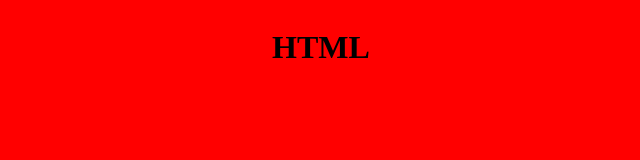
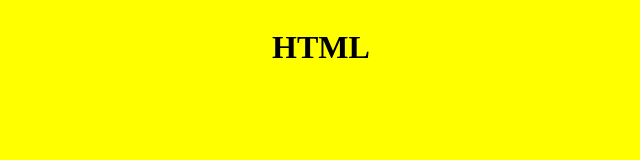
Before and after one commit to jbzz-tech/spck1, a plain HTML site: page index.html in a window 1280 px wide. Shown: the whole page, without its empty margins (87-727 px from the left). Drawn offline with Linux system fonts and the light colour scheme.

Commit message:
update style.css

```diff
--- a/style.css
+++ b/style.css
@@ -1,5 +1,5 @@
 body {
-  background-color: red;
+  background-color: #ff0;
   width: 100vh;
   display: flex;
   align-items: center;
```
